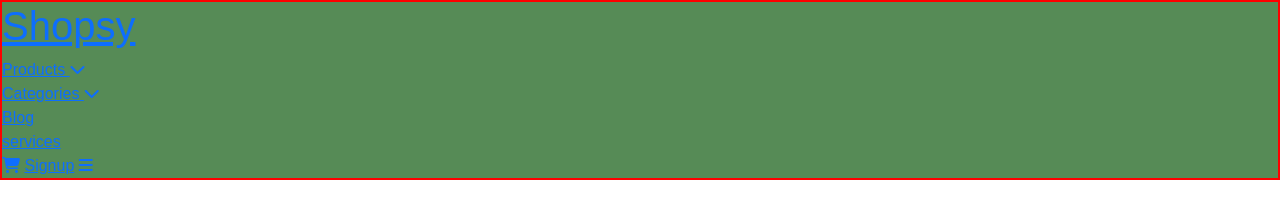
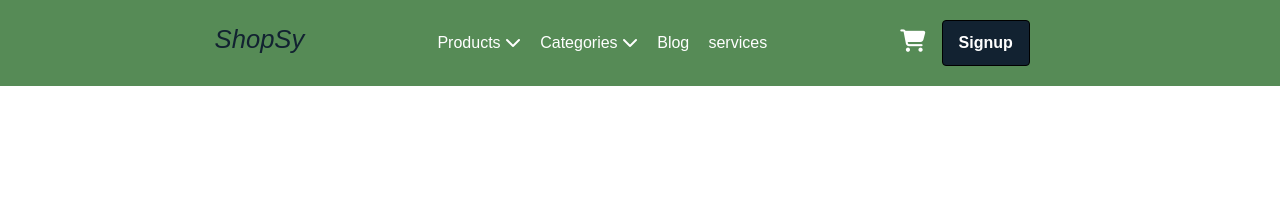
Before and after one commit to The-Halal/NOVA-PROJECT, a plain HTML site: page index.html in a window 1280 px wide. Drawn offline with nearby package versions, Linux system fonts and the light colour scheme; a web font is replaced by a local one.

Commit message:
files updated

```diff
--- a/index.html
+++ b/index.html
@@ -18,9 +18,9 @@
 
     <header>
         <nav class="nav-links">
-            <a href=""><h1>Shopsy</h1></a>
+            <a href="" class="shopsy-logo"><h1 class="shopsy">ShopSy</h1></a>
 
-            <div class="menu-list">
+            <div class="menu-lists">
                 <li><a href="">Products <i class="fa-solid fa-chevron-down"></i></a></li>
                 <li><a href="">Categories <i class="fa-solid fa-chevron-down"></i></a></li>
                 <li><a href="">Blog</a></li>
--- a/landingpage.css
+++ b/landingpage.css
@@ -8,6 +8,94 @@
 
 
 header{
-    border: 2px solid red;
+    /* border: 2px solid red; */
     background-color: #568B56;
 }
+
+.nav-links{
+    /* border: 2px solid black; */
+    width: 80%;
+    margin: auto;
+    display: flex;
+    justify-content: space-around;
+    align-items: center;
+    padding: 20px;
+}
+
+.shopsy-logo{
+    text-decoration: none;
+}
+.shopsy{
+    font-size: 1.6em;
+    font-style: italic;
+    color: #122231;
+}
+
+.menu-lists{
+    display: flex;
+    align-items: center;
+    gap: 1.2em;
+}
+
+.menu-lists li a{
+    text-decoration: none;
+    font-size: 1em;
+    color: #ffffff;
+}
+
+.menu-lists li a:hover{
+    color: #122231;
+}
+.btn-icons{
+    display: flex;
+    align-items: center;
+    gap: 1em;
+}
+
+.fa-cart-shopping{
+    color: white;
+    font-size: 1.4em;
+}
+
+.signup{
+    text-decoration: none;
+    background-color: #122231;
+    border: 1px solid black;
+    border-radius: 4px;
+    padding: 10px 16px;
+    color: white;
+    font-style: 1.2em;
+    font-weight: 600;
+}
+
+.signup:hover{
+    background-color: white;
+    color: #122231;
+}
+.fa-bars{
+    color: white;
+    font-size: 1.4em;
+    visibility: hidden;
+}
+
+
+/* HEADER-MEDIA QUERY */
+
+@media(max-width: 886px){
+    .nav-links{
+        width: 100%;
+        justify-content: space-between;
+    }
+
+    .menu-lists{
+        display: none;
+    }
+
+    .signup{
+        display: none;
+    }
+
+    .fa-bars{
+        visibility: visible;
+    }
+}
```
